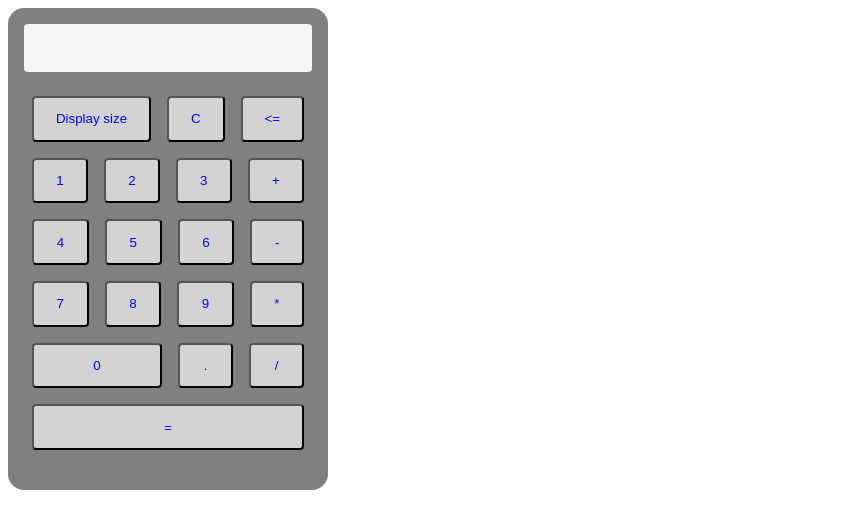
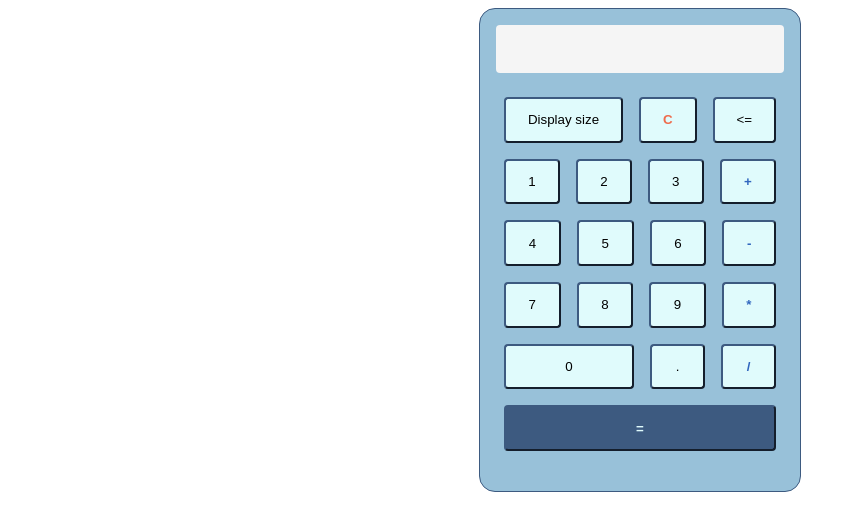
Before and after one commit to FernandoJudice/odin-calculator, a plain HTML site: page index.html in a window 1280 px wide. Shown: the whole page, without its empty margins (0-856 px from the left). Drawn offline with Linux system fonts and the light colour scheme.

Commit message:
update style

```diff
--- a/index.js
+++ b/index.js
@@ -18,7 +18,7 @@ function renderKeyboard(){
 
         if (i === 0) {
             createButton(row,'Display size', () => resizeDisplay(prompt()));
-            createButton(row,'C', clearAll);
+            createButton(row,'C', clearAll, "clear");
             createButton(row,'<=', clearLastNumber);
 
         } else if (i<4){
@@ -27,13 +27,13 @@ function renderKeyboard(){
             }
             switch(i){
                 case 1:
-                    createButton(row,'+',resolveOperation);
+                    createButton(row,'+',resolveOperation,"operator");
                     break;
                 case 2:
-                    createButton(row,'-',resolveOperation);
+                    createButton(row,'-',resolveOperation,"operator");
                     break;
                 case 3:
-                    createButton(row,'*',resolveOperation);
+                    createButton(row,'*',resolveOperation,"operator");
                     break;
             }
         } else if (i === 4) {
@@ -41,9 +41,9 @@ function renderKeyboard(){
             calcButton.style.flex = "2 0 auto";
             calcButton.style.padding = "1em 12px";
             createButton(row,'.',addDecimal);
-            createButton(row,'/',resolveOperation);
+            createButton(row,'/',resolveOperation,"operator");
         } else {
-            createButton(row,`=`,resolveOperation);
+            createButton(row,`=`,resolveOperation,"equal");
         }
     }
 }
@@ -163,16 +163,17 @@ function selectOperation(selection){
     }
 }
 
-function createButton(parent,contentText,contentCallback){
+function createButton(parent,contentText,contentCallback,newClass){
     const calcButton = document.createElement("button");
     calcButton.classList.add("calcButton");
     calcButton.style.flex = "1 0 auto";
     calcButton.onclick = (e) => contentCallback(e.target.textContent);
+    if(newClass)
+        calcButton.classList.add(newClass);
     parent.appendChild(calcButton);
 
     const buttonText = document.createElement("span");
     buttonText.textContent = contentText;
-    buttonText.classList.add("numeral");
     calcButton.appendChild(buttonText);
 
     return calcButton
--- a/style.css
+++ b/style.css
@@ -1,9 +1,16 @@
+body {
+    display: flex;
+    justify-content: center;
+    color: #293241;
+}
+
 .container {
-    background-color: gray;
+    background-color: #98c1d9;
     width: max-content;
     padding: 1em;
     border-radius: 16px;
     height: max-content;
+    border: solid 1px #3d5A80;
 }
 
 .keyboard {
@@ -33,12 +40,29 @@
 }
 
 .calcButton {
-    background-color: lightgray;
+    background-color: #e0fbfc;
     display: flex;
     justify-content: center;
     align-content: center;
-    color: blue;
     border-radius: 4px;
     margin: 8px;
     padding: 1em 0;
+    border-color: #3d5A80;
 }
+
+.calcButton.operator {
+    color: #3066be;
+    font-weight: bold;
+}
+
+.calcButton.equal {
+    background-color: #3d5A80;
+    color:#e0fbfc;
+    font-weight: bold;
+}
+
+.calcButton.clear {
+    color: #ee6c4d;
+    font-weight: bold;
+
+}
```
